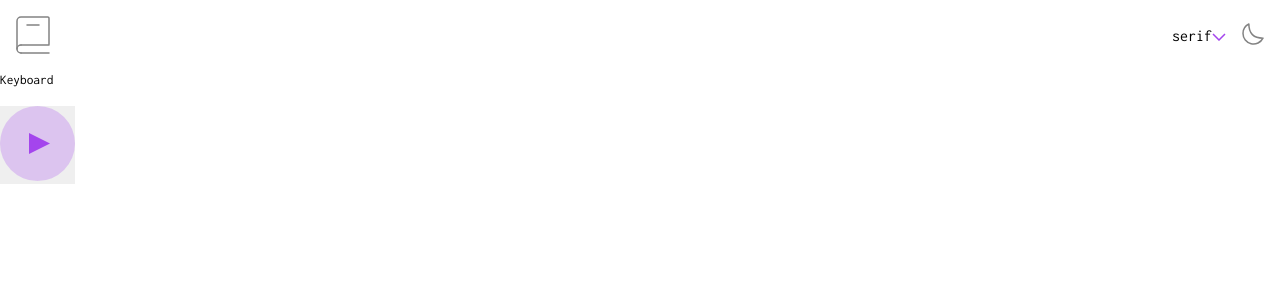
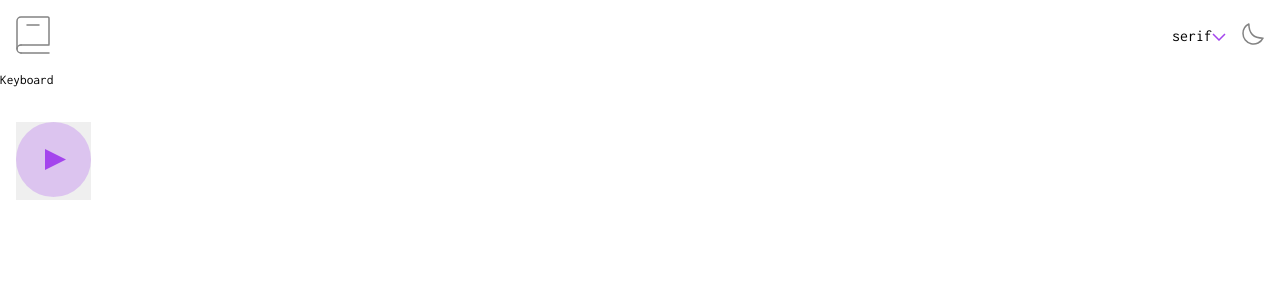
Before and after one commit to sammyodiagbe/brainbook, a React (Create React App) app: page / in a window 1280 px wide. Shown: the top 300 px of the page. Built offline with nearby package versions, Linux system fonts and the light colour scheme; some icons are missing.

Commit message:
working on structure

```diff
--- a/src/styles/index.css
+++ b/src/styles/index.css
@@ -71,4 +71,8 @@ div.brainbook nav.nav div.nav-side {
 div.brainbook nav.nav div.nav-side div.custom-drop-down {
   margin-right: 1em;
 }
+
+div.brainbook main.content {
+  padding: 1em;
+}
 /*# sourceMappingURL=index.css.map */
--- a/src/styles/index.scss
+++ b/src/styles/index.scss
@@ -69,4 +69,8 @@ $margin-right: 1em;
          div.toggle-container{}
       }
     }
+
+    main.content {
+      padding: $padding;
+    }
  }
```
Also changed, not shown: 1 other file (tests, documents, lock files or other folders).
